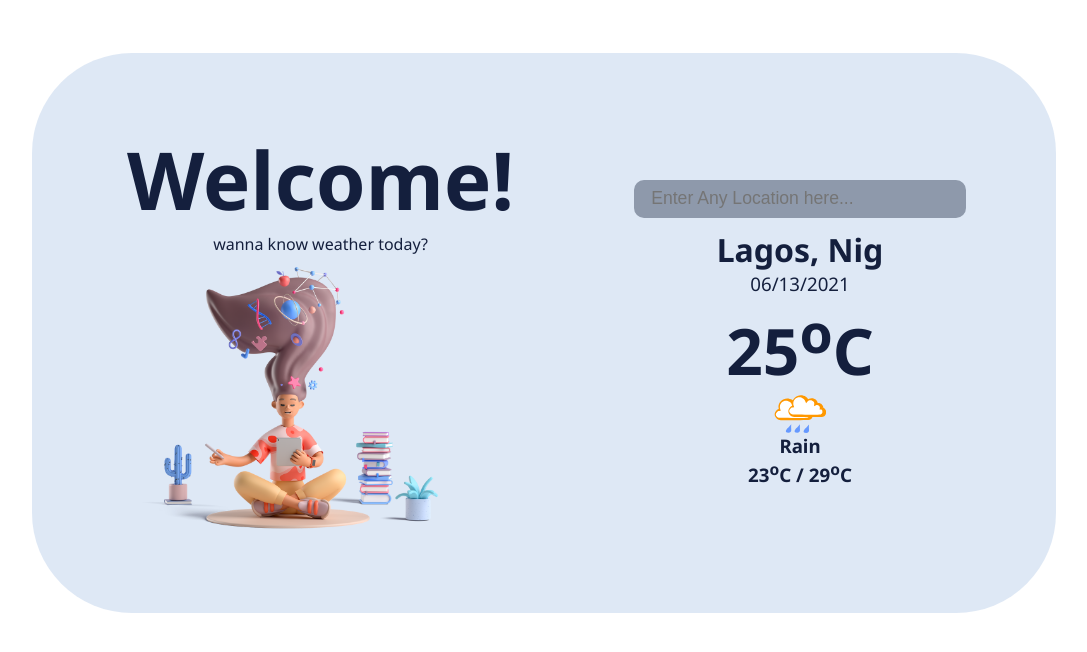
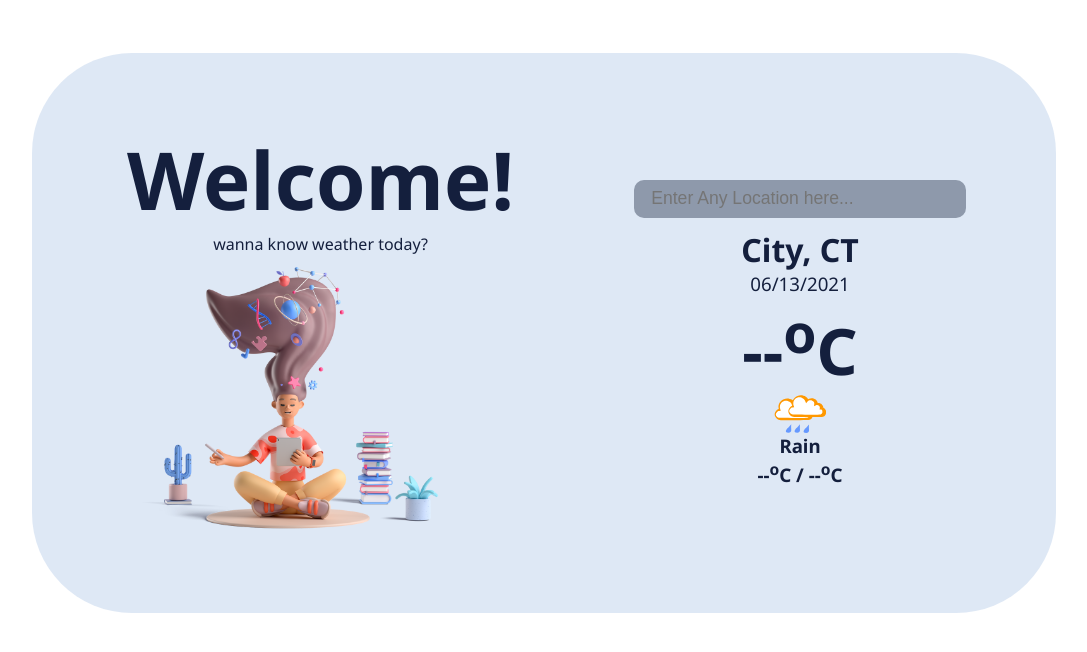
Before and after one commit to isaacRaphael/weather-app, a plain HTML site: page index.html in a window 1280 px wide. Shown: the part 128-780 px from the top of the page, without its empty margins (96-1183 px from the left). Drawn offline with Linux system fonts and the light colour scheme.

Commit message:
refactoring html for boiler elements

```diff
--- a/index.html
+++ b/index.html
@@ -43,12 +43,12 @@
 			 onfocus=" this.placeholder ='' "
 			 onblur=" this.placeholder = 'Enter your Location here...' "
 			 name="inputField" id="inputField" >
-			<h3 class="location">Lagos, Nig</h3>
-			<h3 class="date">12/05/2012</h3>
-			<h3 class="temp">25<sup>o</sup>C</h3>
+			<h3 class="location">City, CT</h3>
+			<h3 class="date">--/--/--</h3>
+			<h3 class="temp">--<sup>o</sup>C</h3>
 			<img class="weather-icon" src="img/rain.svg"></img>
 			<h3 class="weather">Rain</h3>
-			<h3 class="high-low">23<sup>o</sup>C / 29<sup>o</sup>C</h3>
+			<h3 class="high-low">--<sup>o</sup>C / --<sup>o</sup>C</h3>
 		</div>
 	</div>
 </section>
```
